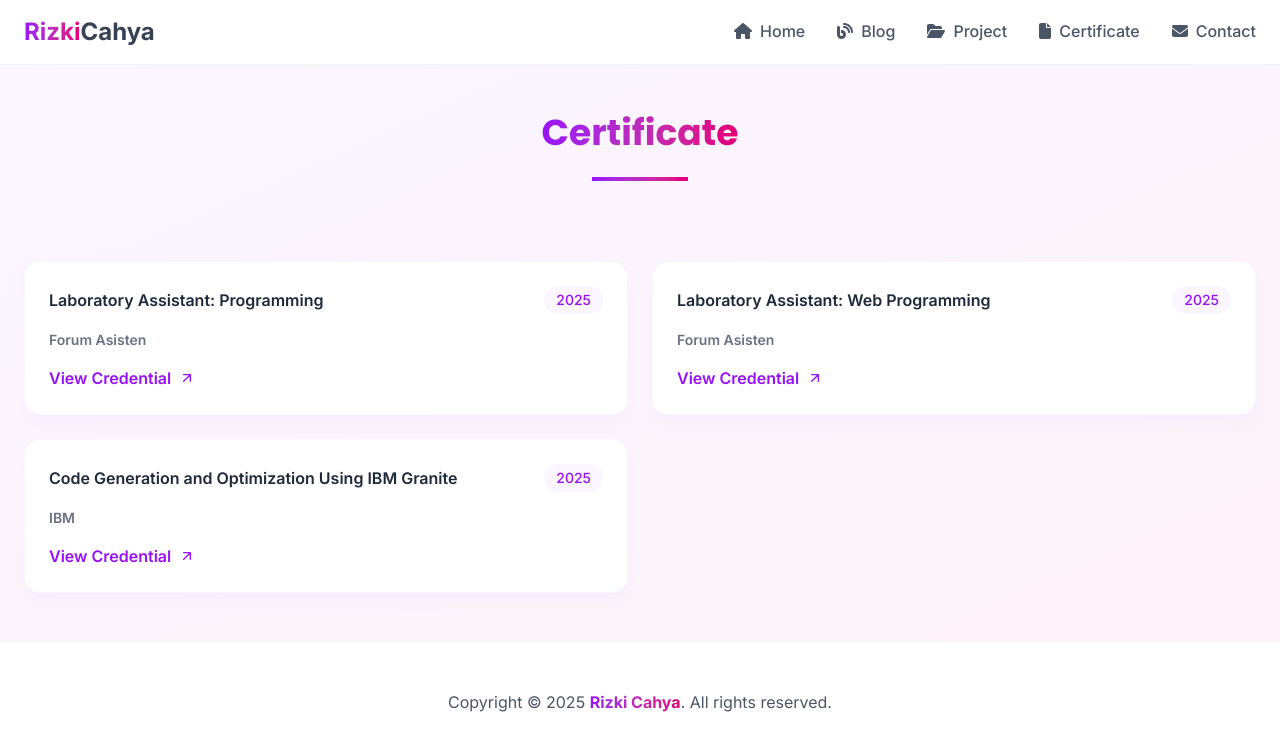
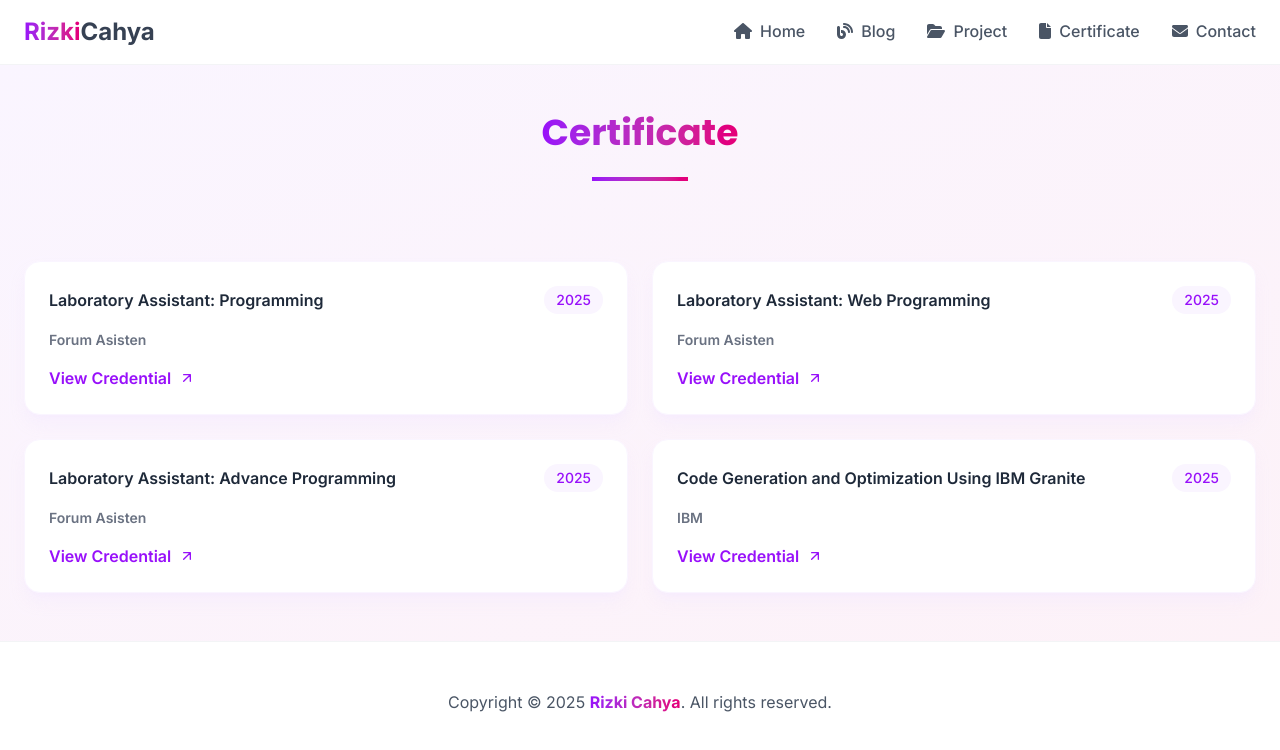
Before and after one commit to rizkicahyaa/WebProfile, a React (Vite) app: page /certificate in a window 1280 px wide. Shown: the top 750 px of the page. Built offline with nearby package versions, Linux system fonts and the light colour scheme.

Commit message:
update: add certificate

```diff
--- a/src/pages/Certificate.jsx
+++ b/src/pages/Certificate.jsx
@@ -12,6 +12,11 @@ const certificates = [
         issuer: "Forum Asisten",
         year: "2025",
         credentialUrl: "https://forumasisten.or.id/sertifikat/39317511252d680f935/show"
+    },
+    {
+        title: "Laboratory Assistant: Advance Programming",
+        issuer: "Forum Asisten",
+        year: "2025"
     },
     {
         title: "Code Generation and Optimization Using IBM Granite",
```
